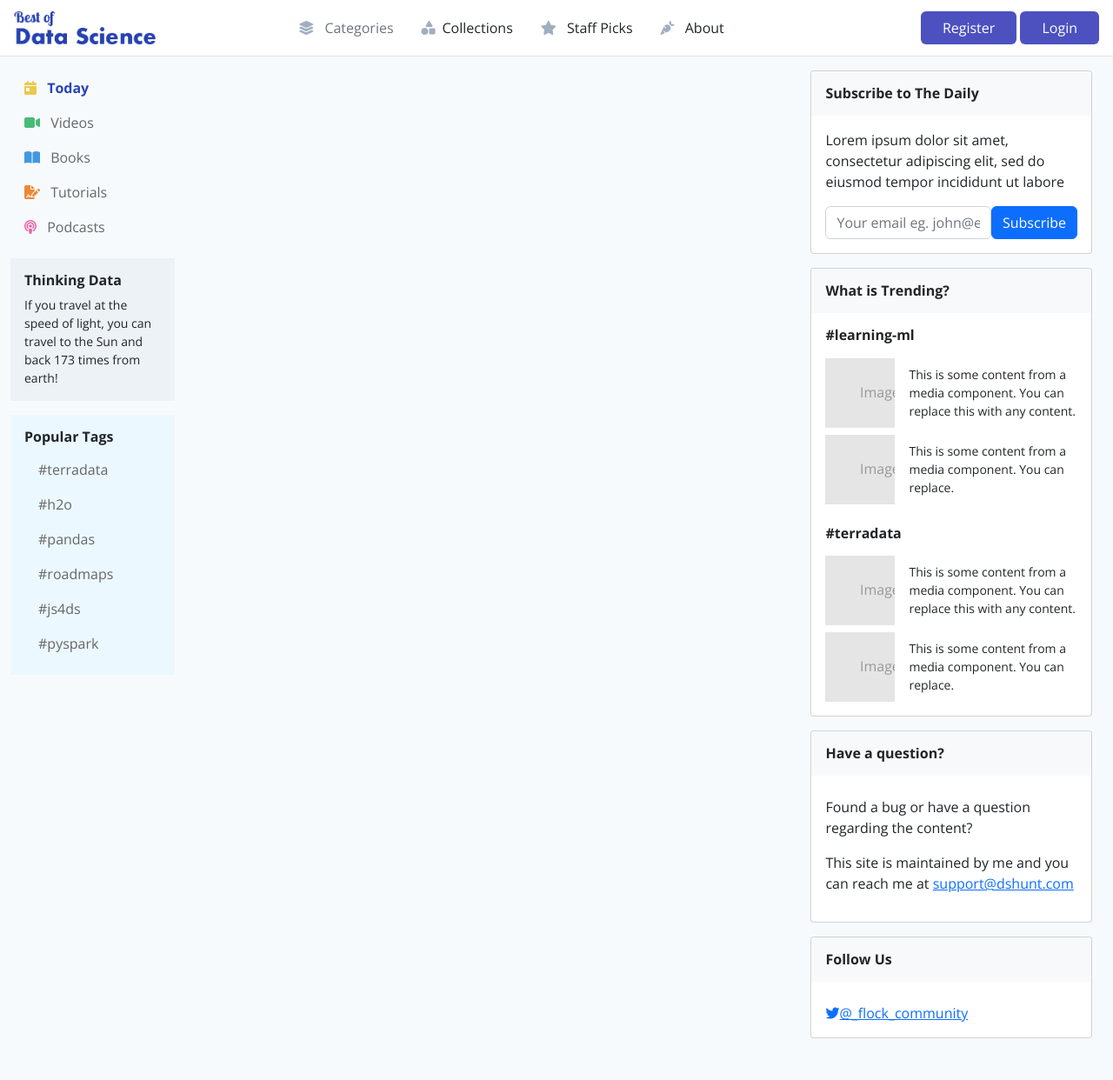
After one commit to neumeral/ds-community, a Django app: page /user/3/upvoted-list/ in a window 1280 px wide. The commit adds this page. Shown: the whole page at 87% size. Run offline with Django 3.2, Linux system fonts and the light colour scheme; data comes from the database, SQL or seed files in the repository; data that the repository does not hold is empty; parts of the project's set-up code (start-up, migrations or seed data) failed here and were passed over; some libraries are stand-ins or nearby versions.

Commit message:
User profile section

```diff
--- a/dshunt/forms.py
+++ b/dshunt/forms.py
@@ -1,7 +1,7 @@
 from django import forms
 from django.contrib.auth.forms import UserCreationForm, UserChangeForm
 
-from .models import AppUser, Post, Book, Video, Tutorial, PodcastEpisode, PostType
+from .models import AppUser, UserProfile, Post, Book, Video, Tutorial, PodcastEpisode, PostType
 from .models import (Podcast, Channel, PostComment, Collection)
 
 
@@ -17,6 +17,20 @@ class AppUserChangeForm(UserChangeForm):
     class Meta:
         model = AppUser
         fields = ['email']
+
+
+class UserProfileUpdateForm(forms.ModelForm):
+    class Meta:
+        model = UserProfile
+        fields = [
+            'headline',
+            'avatar',
+            'website',
+            'twitter_profile',
+            'github_profile',
+            'linkedin',
+            'youtube_channel',
+        ]
 
 
 class PostTypeForm(forms.Form):
--- a/dshunt/urls.py
+++ b/dshunt/urls.py
@@ -7,6 +7,11 @@ urlpatterns = [
     path("admin/", admin.site.urls),
     # path('accounts/', include('django.contrib.auth.urls')),
     path("accounts/", include("allauth.urls")),
+    path("user/<int:pk>/", views.UserProfileDetailsView.as_view(), name='user-profile'),
+    path("user/<int:pk>/update/", views.UserProfileUpdateView.as_view(), name='user-profile-update'),
+    path("user/<int:pk>/submitted-list/", views.UserSubmittedListView.as_view(), name='user-submitted-post'),
+    path("user/<int:pk>/upvoted-list/", views.UserUpvotedPostListView.as_view(), name='user-upvoted-post'),
+    path("user/<int:pk>/approved-list/", views.UserApprovedPostListView.as_view(), name='user-approved-post'),
 
     # Post List
     path("", views.PostListHomeView.as_view(), name="root"),
--- a/dshunt/views.py
+++ b/dshunt/views.py
@@ -7,11 +7,12 @@ from django.http import HttpResponseNotFound
 from django.urls import reverse_lazy
 from django.utils.decorators import method_decorator
 from django.views import View
-from django.views.generic import CreateView, DetailView, ListView
+from django.views.generic import CreateView, DetailView, ListView, UpdateView
 from django.views.generic.dates import DayArchiveView
 from django.core.paginator import Paginator
 
 from .forms import (
+    UserProfileUpdateForm,
     BookCreateForm,
     CommentForm,
     PodcastEpisodeCreateForm,
@@ -23,6 +24,7 @@ from .forms import (
     AddtoCollectionForm
 )
 from .models import (
+    UserProfile,
     Book,
     Category,
     PodcastEpisode,
@@ -31,8 +33,52 @@ from .models import (
     PostVote,
     Tutorial,
     Video,
-    Collection
+    Collection,
+    AppUser
 )
+from django.contrib.auth.mixins import LoginRequiredMixin
+
+
+# User
+
+class UserProfileDetailsView(LoginRequiredMixin, View):
+    def get(self, *args, **kwargs):
+        user = get_object_or_404(AppUser, pk=self.kwargs['pk'])
+        user_obj, created = UserProfile.objects.get_or_create(user=user, defaults={'headline': 'Headline'})
+        context = dict()
+        context['object'] = user_obj
+        return render(self.request, 'user/user_profile_detail.html', context)
+
+
+class UserProfileUpdateView(UpdateView):
+    form_class = UserProfileUpdateForm
+    model = UserProfile
+    pk_url_kwarg = 'pk'
+    template_name = 'user/user_update_form.html'
+
+
+class UserSubmittedListView(ListView):
+    paginate_by = 10
+    page_kwarg = 'page'
+    template_name = 'user/user_post_list.html'
+
+    def get_queryset(self):
+        return Post.objects.filter(approved=False, created_user_id=self.kwargs['pk'])
+
+    def get_context_data(self, *args, **kwargs):
+        context = super().get_context_data(*args, **kwargs)
+        context['add_to_coll_form'] = CollectionListForm()
+        return context
+
+
+class UserUpvotedPostListView(UserSubmittedListView):
+    def get_queryset(self):
+        return Post.objects.filter(postvote__created_user_id=self.kwargs['pk'])
+
+
+class UserApprovedPostListView(UserSubmittedListView):
+    def get_queryset(self):
+        return Post.objects.filter(postvote__created_user_id=self.kwargs['pk'])
 
 
 @method_decorator(login_required, name="dispatch")
--- a/templates/account/signup.html
+++ b/templates/account/signup.html
@@ -1,11 +1,11 @@
-{% extends '_base.html' %}
+{% extends 'base2.html' %}
 {% load socialaccount %}
 {% load crispy_forms_tags %}
 
 
 {% block main %}
 
-<div class="container bg-bluebell text-white py-5 mt-3">
+<div class="container bg-bluebell text-dark py-5 mt-3">
     <div class="container col-md-6">
         <h2 class="display-1 text-center">Sign up</h2>
         <div class="my-4">
--- a/templates/base2.html
+++ b/templates/base2.html
@@ -47,6 +47,7 @@
         <button class="btn btn-outline-primary">{{ user.username }}</button>
       <a href="{% url 'account_logout' %}"><button type="button" class="btn text-white px-4 tw-bg-indigo-700">Logout</button></a>
       {% else %}
+      <a href="{% url 'account_signup' %}"><button type="button" class="btn text-white px-4 tw-bg-indigo-700">Register</button></a>
       <a href="{% url 'account_login' %}"><button type="button" class="btn text-white px-4 tw-bg-indigo-700">Login</button></a>
       {% endif %}
   </div>
--- /dev/null
+++ b/templates/user/user_post_list.html
@@ -0,0 +1,146 @@
+{% extends 'base2.html' %}
+{% load crispy_forms_tags %}
+
+{% block content %}
+
+<ul>
+    {% for object in object_list %}
+        {% include 'dshunt/post_list/post.html' %}
+        <button type="button" class="btn btn-primary" data-bs-toggle="modal" data-bs-target="#addPostModal">
+          Add To Collection
+        </button>
+
+<!-- Modal -->
+<div class="modal fade" id="addPostModal" tabindex="-1" aria-labelledby="exampleModalLabel" aria-hidden="true">
+  <div class="modal-dialog modal-dialog-centered modal-dialog-scrollable">
+    <div class="modal-content">
+      <div class="modal-header">
+        <h5 class="modal-title" id="exampleModalLabel">Add To Collection</h5>
+        <button type="button" class="btn-close" data-bs-dismiss="modal" aria-label="Close"></button>
+      </div>
+        <form method="post" action="/collections/{{ object.id }}/post/new/?model=collection">
+          <div class="modal-body">
+              {% csrf_token %}
+            {{ add_to_coll_form|crispy }}
+          </div>
+          <div class="modal-footer">
+<!--            <button type="button" class="btn btn-secondary" data-bs-dismiss="modal">Close</button>-->
+            <button type="submit" class="btn btn-primary">Add Post</button>
+          </div>
+        </form>
+      </div>
+    </div>
+  </div>
+    {% endfor %}
+</ul>
+
+
+{% include 'dshunt/pagination.html' %}
+
+{% endblock %}
+
+
+
+{% block sidebar %}
+<div class="section card mt-3 rounded-1">
+    <div class="card-title mb-0 p-3 bg-light rounded-top">
+        <span class="mb-0 h6 text-github"><b>Subscribe to The Daily</b></span>
+    </div>
+    <div class="card-body">
+        <div class="wrapper">
+            <p class='mb-3'>Lorem ipsum dolor sit amet, consectetur adipiscing elit, sed do eiusmod tempor incididunt ut labore</p>
+
+            <div class="w-100 d-flex justify-content-between">
+                <div class="">
+                <input type="text" class="form-control" placeholder="Your email eg. john@example.com" aria-label="Email Address">
+                </div>
+                <div class="">
+                <button type="submit" class="btn btn-primary">Subscribe</button>
+                </div>
+            </div>
+        </div>
+    </div>
+</div>
+
+<div class="section card mt-3 rounded-1">
+    <div class="card-title mb-0 p-3 bg-light rounded-top">
+        <span class="mb-0 h6 text-github"><b>What is Trending?</b></span>
+    </div>
+    <div class="card-body">
+        <div class="wrapper">
+            <div class='h6 fw-bold mb-3'>#learning-ml</div>
+
+            <div class="d-flex align-items-center mb-2">
+            <div class="flex-shrink-0">
+                <svg class="bd-placeholder-img" width="80" height="80" xmlns="http://www.w3.org/2000/svg" role="img" aria-label="Placeholder: Image" preserveAspectRatio="xMidYMid slice" focusable="false"><title>Placeholder</title><rect width="100%" height="100%" fill="#e5e5e5"></rect><text x="50%" y="50%" fill="#999" dy=".3em">Image</text></svg>
+
+            </div>
+            <div class="flex-grow-1 ms-3 small">
+                This is some content from a media component. You can replace this with any content.
+            </div>
+            </div>
+
+            <div class="d-flex align-items-center">
+            <div class="flex-shrink-0">
+                <svg class="bd-placeholder-img" width="80" height="80" xmlns="http://www.w3.org/2000/svg" role="img" aria-label="Placeholder: Image" preserveAspectRatio="xMidYMid slice" focusable="false"><title>Placeholder</title><rect width="100%" height="100%" fill="#e5e5e5"></rect><text x="50%" y="50%" fill="#999" dy=".3em">Image</text></svg>
+
+            </div>
+            <div class="flex-grow-1 ms-3 small">
+                This is some content from a media component. You can replace.
+            </div>
+            </div>
+
+        </div>
+
+        <div class="wrapper mt-4">
+            <div class='h6 fw-bold mb-3'>#terradata</div>
+
+            <div class="d-flex align-items-center mb-2">
+            <div class="flex-shrink-0">
+                <svg class="bd-placeholder-img" width="80" height="80" xmlns="http://www.w3.org/2000/svg" role="img" aria-label="Placeholder: Image" preserveAspectRatio="xMidYMid slice" focusable="false"><title>Placeholder</title><rect width="100%" height="100%" fill="#e5e5e5"></rect><text x="50%" y="50%" fill="#999" dy=".3em">Image</text></svg>
+
+            </div>
+            <div class="flex-grow-1 ms-3 small">
+                This is some content from a media component. You can replace this with any content.
+            </div>
+            </div>
+
+            <div class="d-flex align-items-center">
+            <div class="flex-shrink-0">
+                <svg class="bd-placeholder-img" width="80" height="80" xmlns="http://www.w3.org/2000/svg" role="img" aria-label="Placeholder: Image" preserveAspectRatio="xMidYMid slice" focusable="false"><title>Placeholder</title><rect width="100%" height="100%" fill="#e5e5e5"></rect><text x="50%" y="50%" fill="#999" dy=".3em">Image</text></svg>
+
+            </div>
+            <div class="flex-grow-1 ms-3 small">
+                This is some content from a media component. You can replace.
+            </div>
+            </div>
+
+        </div>
+
+    </div>
+</div>
+
+
+
+<div class="section card mt-3 rounded-1">
+    <div class="card-title p-3 bg-light rounded-top">
+        <span class="mb-0 h6 text-github"><b>Have a question?</b></span>
+    </div>
+    <div class="card-body">
+        <div class="wrapper">
+                <p>Found a bug or have a question regarding the content?</p>
+                <p>This site is maintained by me and you can reach me at <a href="#">support@dshunt.com</a></p>
+        </div>
+    </div>
+</div>
+
+
+<div class="section card mt-3 rounded-1">
+    <div class="card-title p-3 bg-light rounded-top">
+        <span class="mb-0 h6 text-github"><b>Follow Us</b></span>
+    </div>
+    <div class="card-body">
+        <div class="wrapper"><a href="https://twitter.com/_flock_community"><i class="fab fa-twitter"></i>@_flock_community</a></div>
+    </div>
+</div>
+{% endblock %}
```
Also changed, not shown: dshunt/models.py (+6 -1 lines), templates/user/user_profile_detail.html (added, +19 -0 lines), templates/user/user_update_form.html (added, +13 -0 lines).
